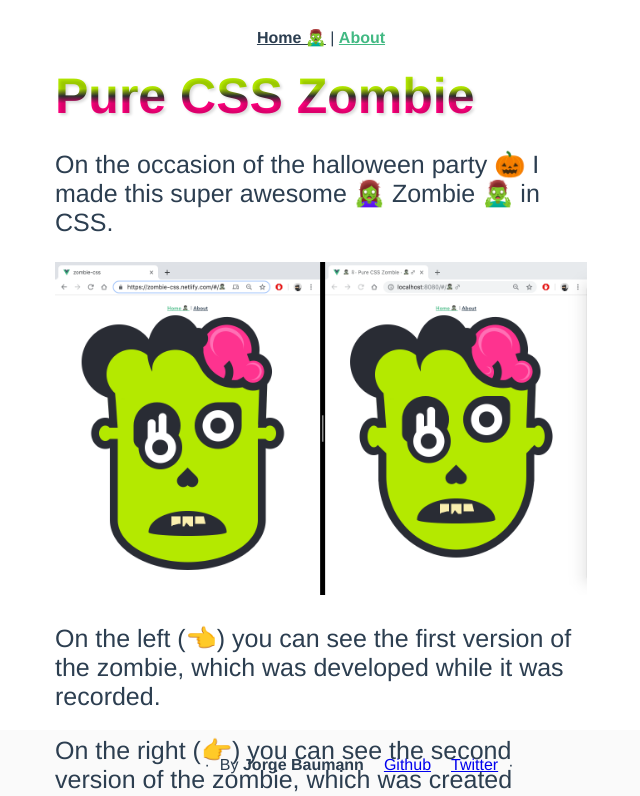
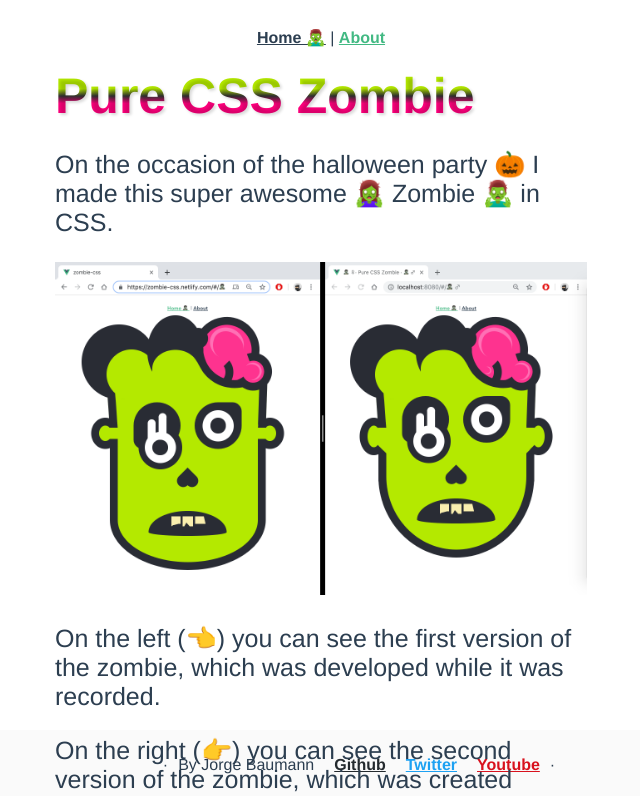
Before and after one commit to baumannzone/zombie-css, a Vue app: page /#/about in a window 1280 px wide. Shown: the top 796 px of the page, without its empty margins (319-959 px from the left). Built offline with nearby package versions, Linux system fonts and the light colour scheme.

Commit message:
Update footer

```diff
--- a/src/components/BaseFooter.vue
+++ b/src/components/BaseFooter.vue
@@ -2,9 +2,10 @@
   <footer class="sticky">
     <div class="content">
       <ul class="list">
-        <li>By <strong>Jorge Baumann</strong> </li>
-        <li><a href="https://github.com/baumannzone/zombie-css" target="_blank">Github</a></li>
-        <li><a href="https://twitter.com/baumannzone" target="_blank">Twitter</a></li>
+        <li>By Jorge Baumann</li>
+        <li><a class="social-gh" href="https://github.com/baumannzone/zombie-css" target="_blank">Github</a></li>
+        <li><a class="social-tw" href="https://twitter.com/baumannzone" target="_blank">Twitter</a></li>
+        <li><a class="social-yt" href="https://twitter.com/baumannzone" target="_blank">Youtube</a></li>
         <!--<li>Youtube</li>-->
       </ul>
     </div>
@@ -18,6 +19,10 @@ export default {
 </script>
 
 <style lang="stylus">
+  color-gh = #242a2e
+  color-tw = #1da1f2
+  color-yt = #d8111d
+
   footer.sticky
     position fixed
     display block
@@ -31,11 +36,31 @@ export default {
 
     ul.list
       list-style none
+
       &:before,
       &:after
         content '·'
+
       li
         display inline-block
         margin 0 10px
 
+        a
+          font-weight bold
+
+          &.social-gh
+            color color-gh
+            &:hover
+              color darken(color-gh, 10)
+
+          &.social-tw
+            color color-tw
+            &:hover
+              color darken(color-tw, 10)
+
+          &.social-yt
+            color color-yt
+            &:hover
+              color darken(color-yt, 10)
+
 </style>
```
